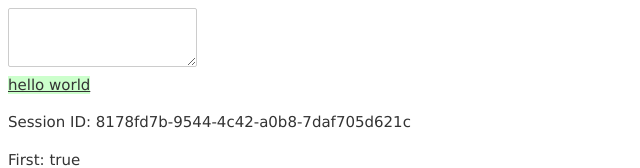
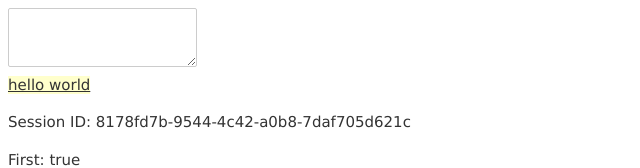
Before and after one commit to nyiyui/kyokukey, a Svelte app: page / in a window 1280 px wide. Shown: the top 168 px of the page, without its empty margins (0-640 px from the left). Built offline with nearby package versions, Linux system fonts and the light colour scheme.

Commit message:
change colours

```diff
--- a/src/base.scss
+++ b/src/base.scss
@@ -1,8 +1,12 @@
 @use 'w3.css';
 
 #result {
+  > :not(ins):not(del) {
+    background-color: #cfc !important;
+  }
+
   > ins {
-    background-color: #cfc !important;
+    background-color: #ffc !important;
   }
 
   > del {
```
